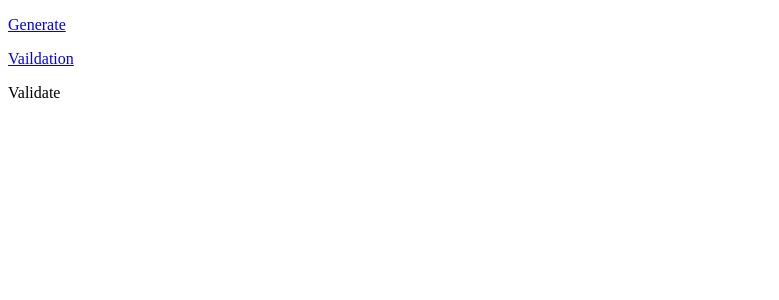
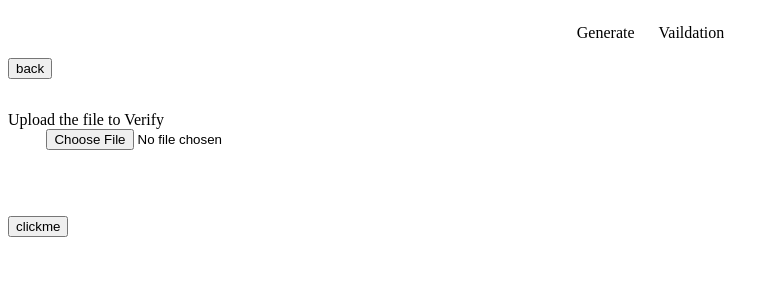
Before and after one commit to Rishikesh-Guptha/Certificate-generation, a React (Create React App) app in the folder cgen/: page /Validate in a window 1280 px wide. Shown: the top 300 px of the page, without its empty margins (0-779 px from the left). Built offline with nearby package versions, Linux system fonts and the light colour scheme.

Commit message:
Modified the contents

```diff
--- a/cgen/src/pages/navbar/Navbar.css
+++ b/cgen/src/pages/navbar/Navbar.css
@@ -0,0 +1,8 @@
+.navbar-contents {
+    display: flex;
+    margin-left: 45%;
+}
+
+.validation {
+    margin-left: 1.5rem;
+}
--- a/cgen/src/pages/navbar/Navbar.jsx
+++ b/cgen/src/pages/navbar/Navbar.jsx
@@ -2,15 +2,20 @@
 
 import React from "react";
 import { Link, Outlet } from "react-router-dom";
+import "./Navbar.css";
 
 const Navbar = () => {
 	return (
-		<div>
+		<div className="navbar-main">
 			<div className="navbar-contents">
-				<Link to="/Details">
+				<Link
+					to="/Details"
+					style={{ textDecoration: "none", color: "black" }}>
 					<p className="generation">Generate</p>
 				</Link>
-				<Link to="/Validate">
+				<Link
+					to="/Validate"
+					style={{ textDecoration: "none", color: "black" }}>
 					<p className="validation">Vaildation</p>
 				</Link>
 			</div>
--- /dev/null
+++ b/cgen/src/pages/validate/Validate.css
@@ -0,0 +1,3 @@
+.input-file-area {
+    margin-top: 2rem;
+}
--- a/cgen/src/pages/validate/Validate.jsx
+++ b/cgen/src/pages/validate/Validate.jsx
@@ -1,9 +1,31 @@
 /** @format */
 
-import React from "react";
+import React, { useState } from "react";
+import { Link, Outlet } from "react-router-dom";
+import "./Validate.css";
 
 const Validate = () => {
-	return <div>Validate</div>;
+	const [value, setValue] = useState("");
+	const Clicked = () => {
+		setValue("The value is set");
+	};
+	return (
+		<div>
+			<div className="validate-contents">
+				<Link to="/Landing">
+					<button className="back">back</button>
+				</Link>
+				<div className="input-file-area">
+					<form action="">
+						<label htmlFor="">Upload the file to Verify</label>
+						<input type="file" />
+					</form>
+				</div>
+				<button onClick={Clicked}>clickme</button>
+				<div className="result">{value === "" ? "" : value}</div>
+			</div>
+		</div>
+	);
 };
 
 export default Validate;
```
